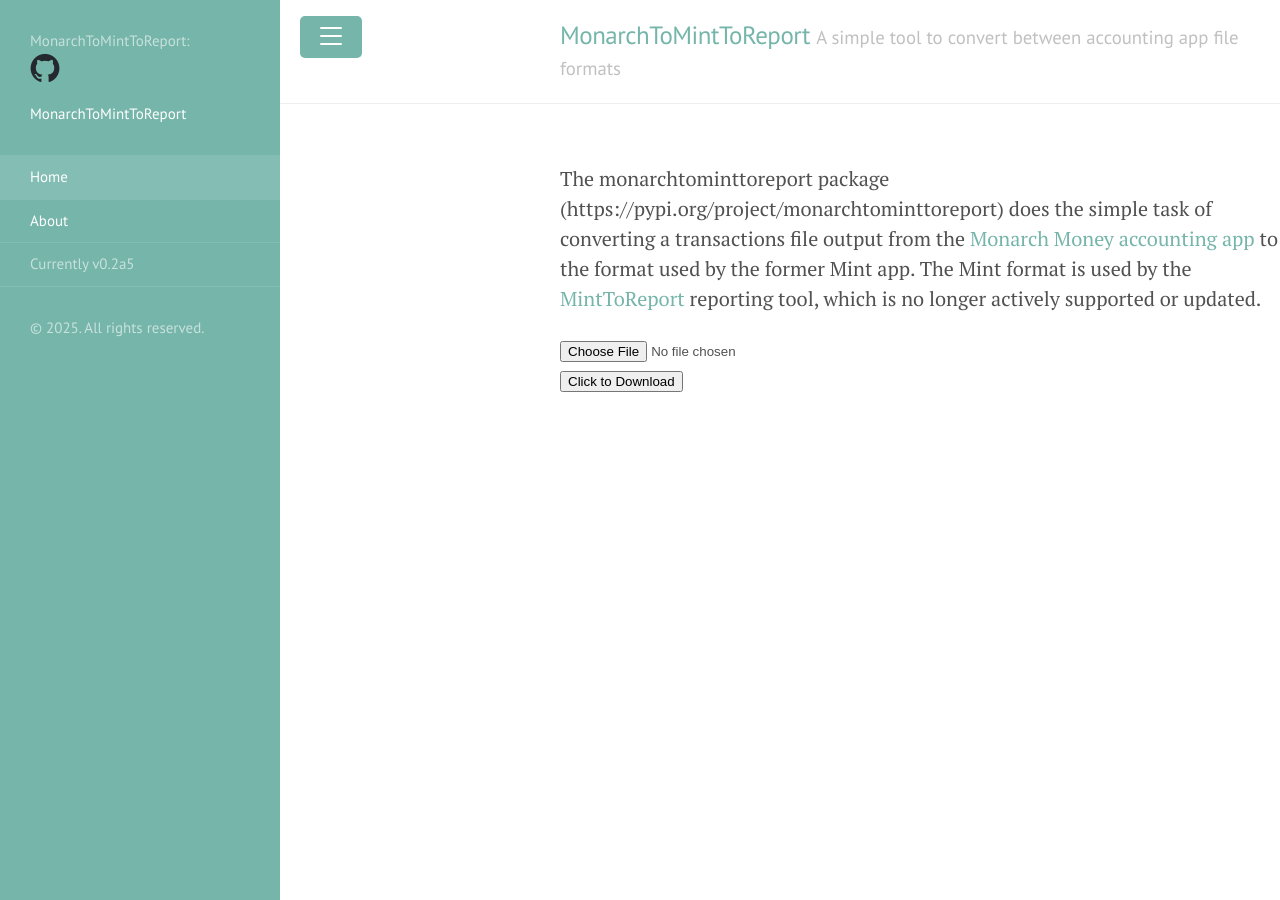
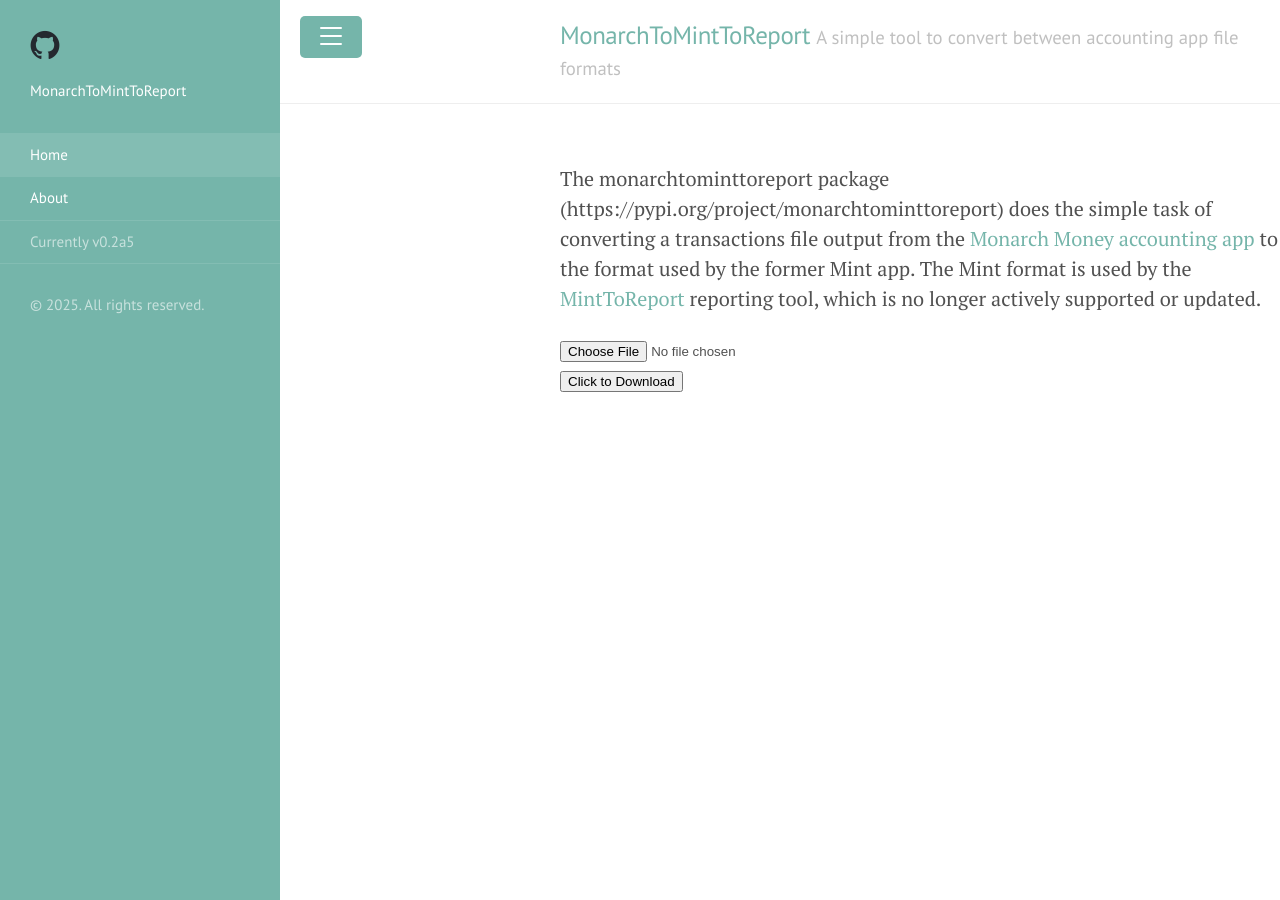
Before and after one commit to mwengren/monarchtominttoreport, a Jekyll site: the page built from index.md, in a window 1280 px wide. Built offline with Jekyll 4.4.1, drawn with Linux system fonts in a browser that asks for light colours; a script that is not in the unit is left out.

Commit message:
Update stuff

```diff
--- a/_config.yml
+++ b/_config.yml
@@ -1,7 +1,7 @@
 # Setup
 title:               MonarchToMintToReport
 tagline:             'A simple tool to convert between accounting app file formats'
-description:         'MonarchToMintToReport: <a href="https://github.com/mwengren/monarchtominttoreport"><img width="30" src="public/img/github-mark.png" /> MonarchToMintToReport</a>'
+description:         '<a href="https://github.com/mwengren/monarchtominttoreport"><img width="30" src="public/img/github-mark.png" /> MonarchToMintToReport</a>'
 url:                 https://mwengren.github.io
 baseurl:             '/monarchtominttoreport'
 paginate:            5
--- a/index.md
+++ b/index.md
@@ -15,9 +15,9 @@
 </script>
 
 <div class="row overflow-hidden" id="content">
-    <div class="col mh-100 float-left" id="main">
+    <div class="float-left" id="main">
         <div id="fileinput"></div>
-        <input type="file" name="upload" id="upload">
+        <input type="file" name="upload" id="upload" class="mtmtr-button">
     </div>
     <!---->
     <div class="col mh-100 float-left" id="main">
```
